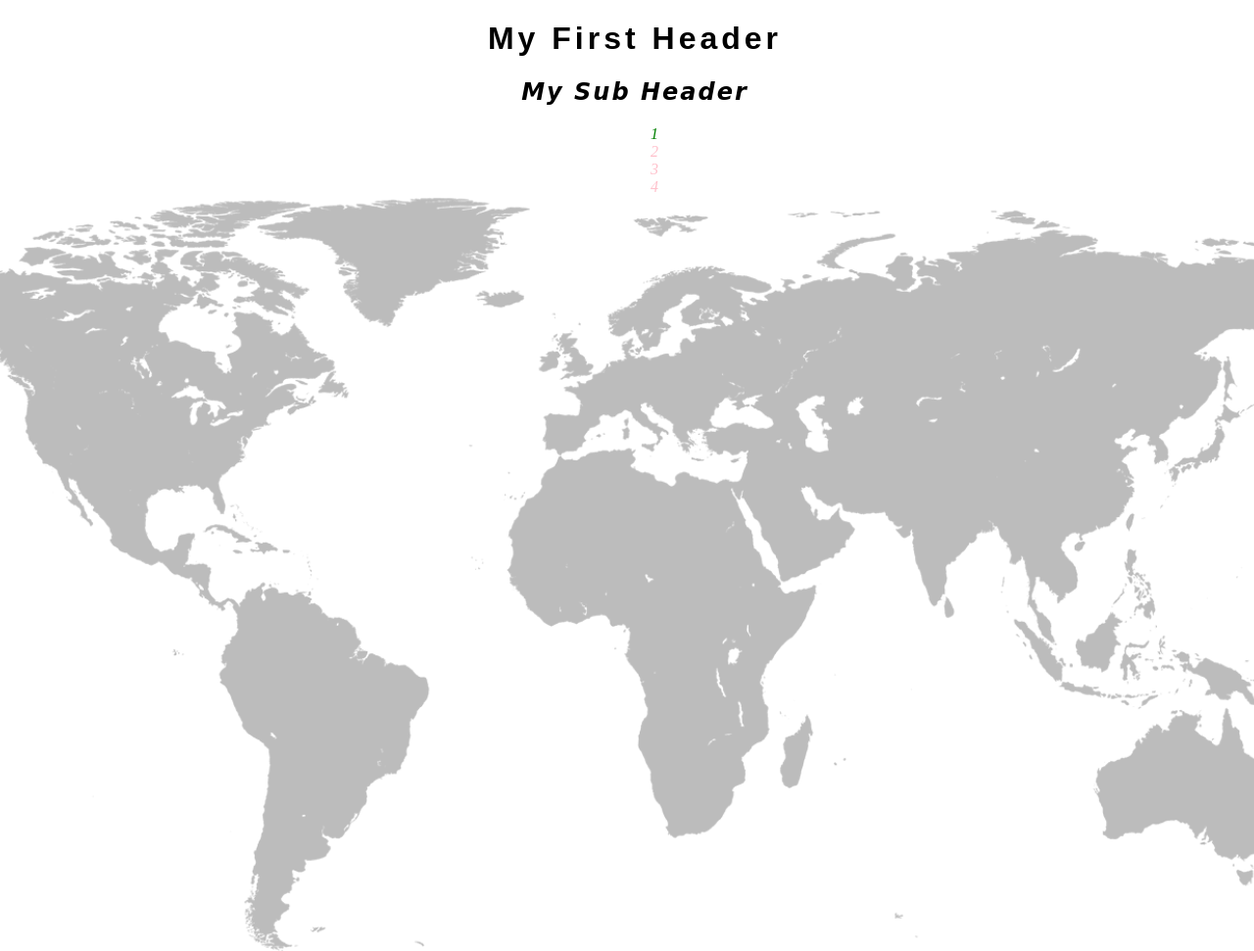
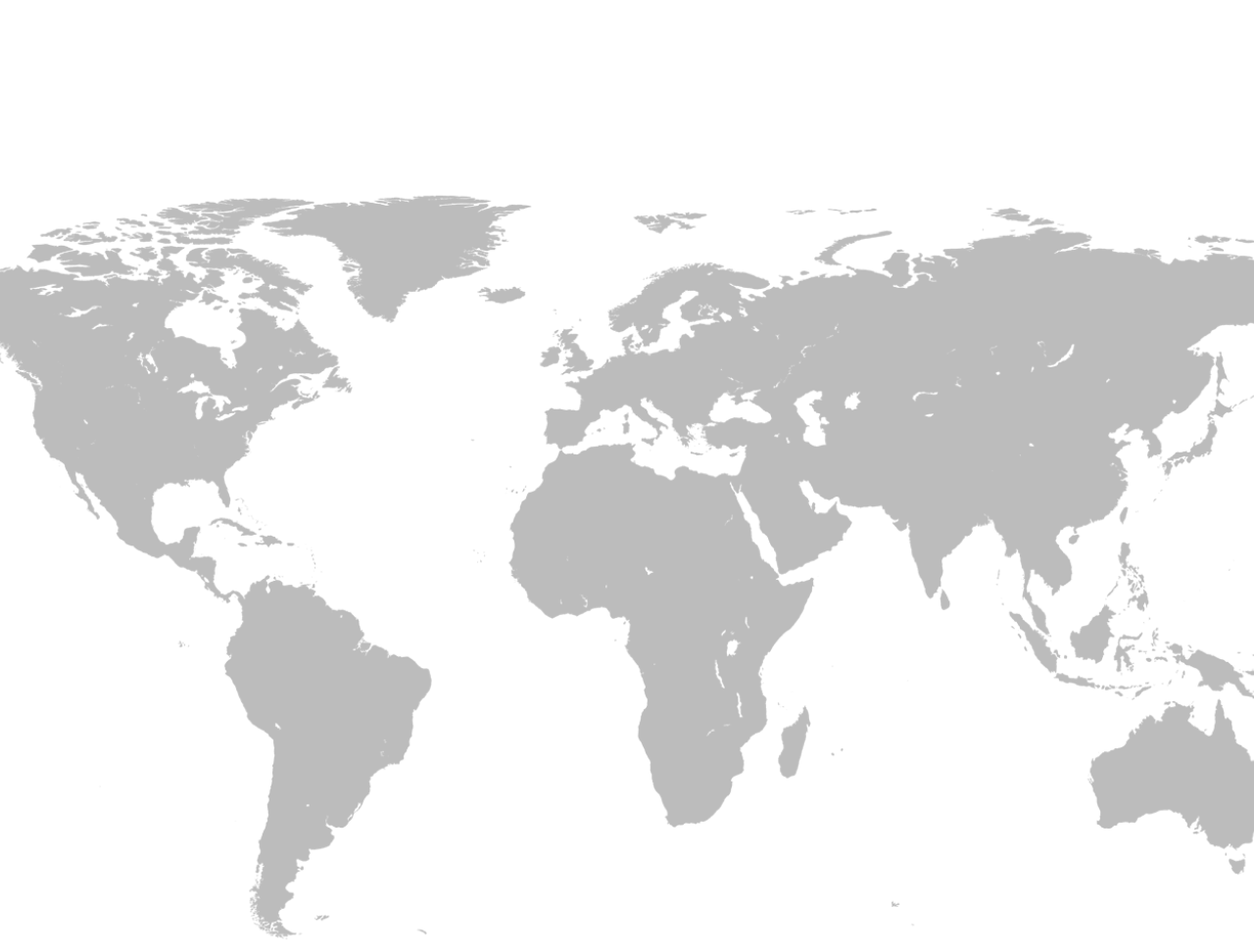
Before and after one commit to solomon4ik/Solomon, a plain HTML site: page lab_1.3.5.html in a window 1280 px wide. Shown: the top 971 px of the page at 98% size. Drawn offline with Linux system fonts and the light colour scheme.

Commit message:
lab_1.3.8

```diff
--- a/lab_1.3.5.html
+++ b/lab_1.3.5.html
@@ -8,27 +8,14 @@
     <title></title>
 </head>
 <body class="main-container">
-   <h1 class="head">
-       My First Header
-   </h1>
-   <h2 class="sub-head">
-       My Sub Header
-   </h2>
-    <div>
-        <ul class="main-list">
-            <li>
-                <a href="#">1</a>
-            </li>
-            <li>
-                <a href="">2</a>
-            </li>
-            <li>
-                <a href="">3</a>
-            </li>
-            <li>
-                <a href="">4</a>
-            </li>
-        </ul>
-    </div>
+   <div class="static">
+
+   </div>
+   <div class="relative">
+
+</div>
+<div class="absolute">
+
+</div>
 </body>
 </html>
```
